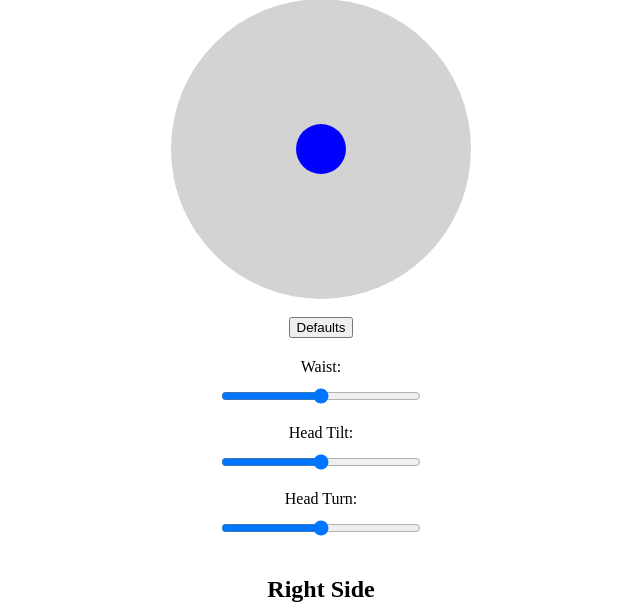
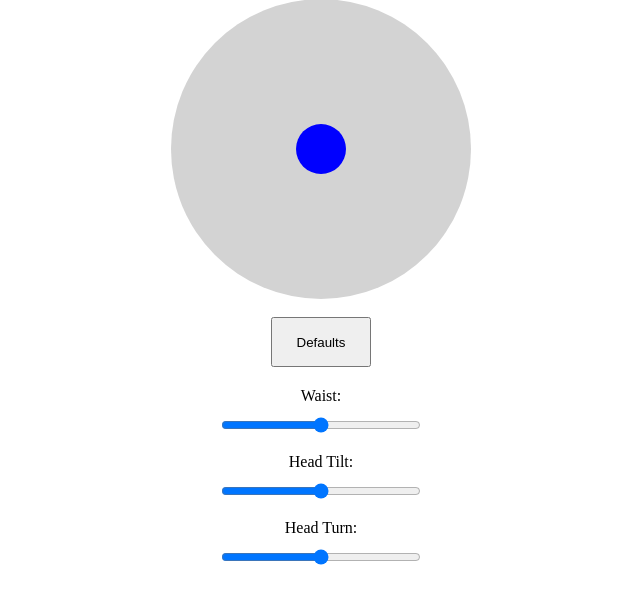
Before and after one commit to jtann5/ROB, a Flask app: page / in a window 1280 px wide. Shown: the part 59-665 px from the top of the page, without its empty margins (319-959 px from the left). Run offline with Flask 3, Linux system fonts and the light colour scheme.

Commit message:
Update index.html

```diff
--- a/templates/index.html
+++ b/templates/index.html
@@ -44,6 +44,11 @@
             margin-bottom: 10px;
         }
 
+        #defaults {
+            height: 50px;
+            width: 100px;
+        }
+
         .slider {
             width: 200px;
         }
@@ -58,7 +63,7 @@
         <div id="joystick" draggable="true"></div>
     </div>
     <br>
-    <button onclick="defaults()">Defaults</button>
+    <button onclick="defaults()" id="defaults">Defaults</button>
 
     <div id="slider-container">
         <label for="waist">Waist:</label>
```
